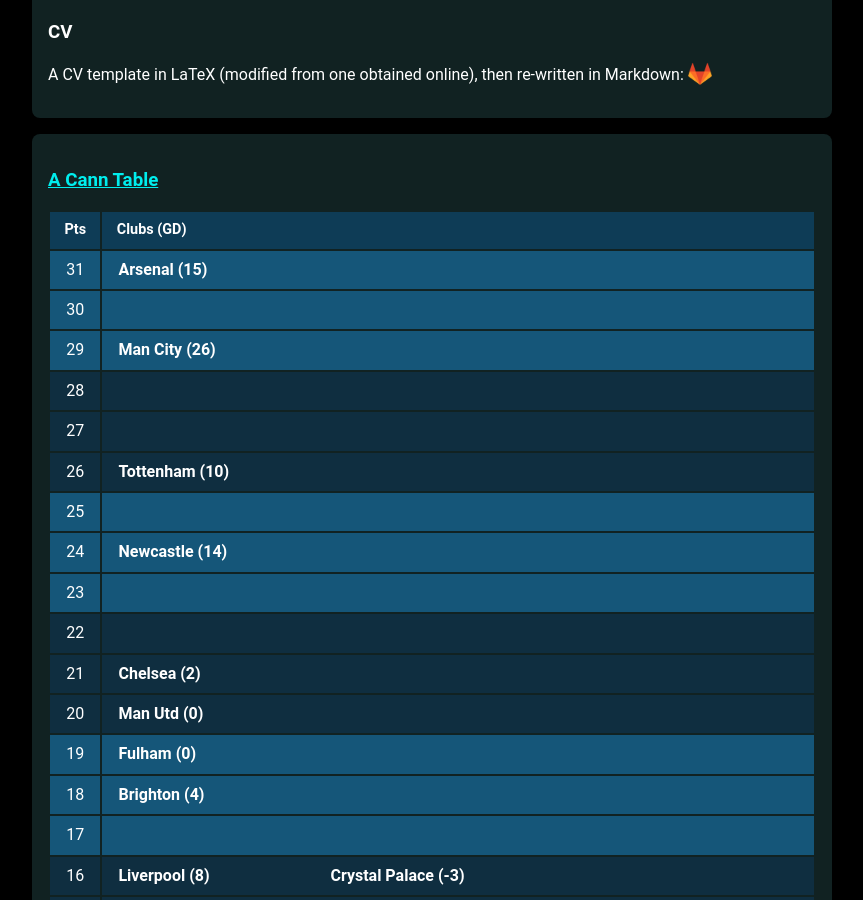
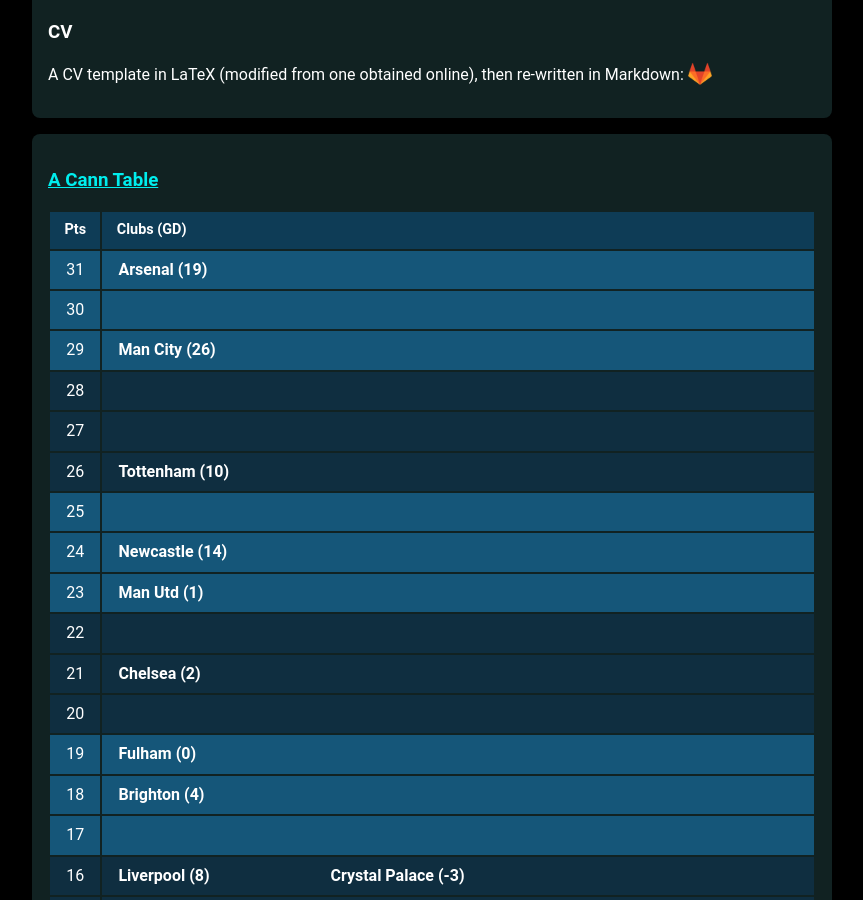
Before and after one commit to muru/muru.github.io, a Jekyll site: the page built from resources.md, in a window 1280 px wide and 900 px high, scrolled down 1235 px. Shown: the whole window, without its empty margins (208-1071 px from the left). Built offline with Jekyll 4.4.1, drawn with Linux system fonts in a browser that asks for light colours; some web fonts are replaced; some of the changed text lies outside the part shown.

Commit message:
updated cann-table: Wed  2 Nov 14:24:56 JST 2022

```diff
--- a/cann-table.html
+++ b/cann-table.html
@@ -3,7 +3,7 @@
 	<tr class="cann-row-1">
 		<td class="cann-point"> 31 </td>
 		<td class="cann-clubs">
-			<span class="club-name"> Arsenal (15) </span>
+			<span class="club-name"> Arsenal (19) </span>
 		</td>
  	</tr>
 	<tr class="cann-row-1">
@@ -47,6 +47,7 @@
 	<tr class="cann-row-1">
 		<td class="cann-point"> 23 </td>
 		<td class="cann-clubs">
+			<span class="club-name"> Man Utd (1) </span>
 		</td>
  	</tr>
 	<tr class="cann-row-2">
@@ -63,7 +64,6 @@
 	<tr class="cann-row-2">
 		<td class="cann-point"> 20 </td>
 		<td class="cann-clubs">
-			<span class="club-name"> Man Utd (0) </span>
 		</td>
  	</tr>
 	<tr class="cann-row-1">
@@ -100,7 +100,7 @@
 		<td class="cann-point"> 14 </td>
 		<td class="cann-clubs">
 			<span class="club-name"> Everton (-1) </span>
-			<span class="club-name"> West Ham (-1) </span>
+			<span class="club-name"> West Ham (-2) </span>
 		</td>
  	</tr>
 	<tr class="cann-row-1">
@@ -132,8 +132,8 @@
 	<tr class="cann-row-2">
 		<td class="cann-point"> 9 </td>
 		<td class="cann-clubs">
-			<span class="club-name"> Nottm Forest (-16) </span>
+			<span class="club-name"> Nottm Forest (-20) </span>
 		</td>
  	</tr>
 </table>
-<span id="cann-gen-note"> Generated on  Monday, 31 October 2022 at 00:03 JST. </span>
+<span id="cann-gen-note"> Generated on  Wednesday, 02 November 2022 at 14:24 JST. </span>
```
